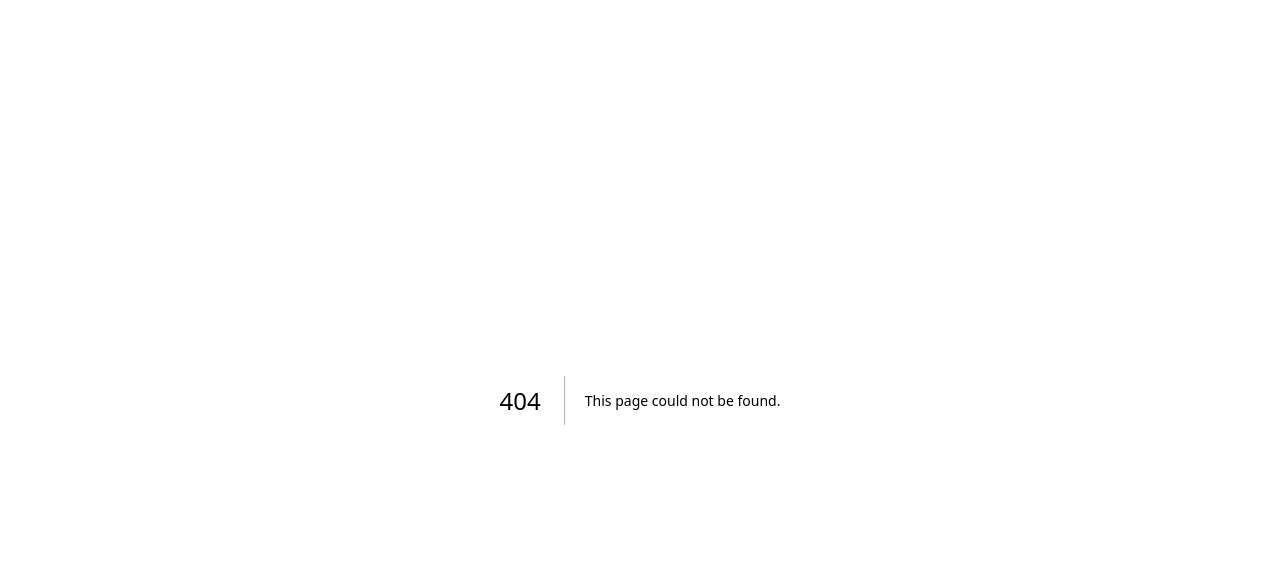
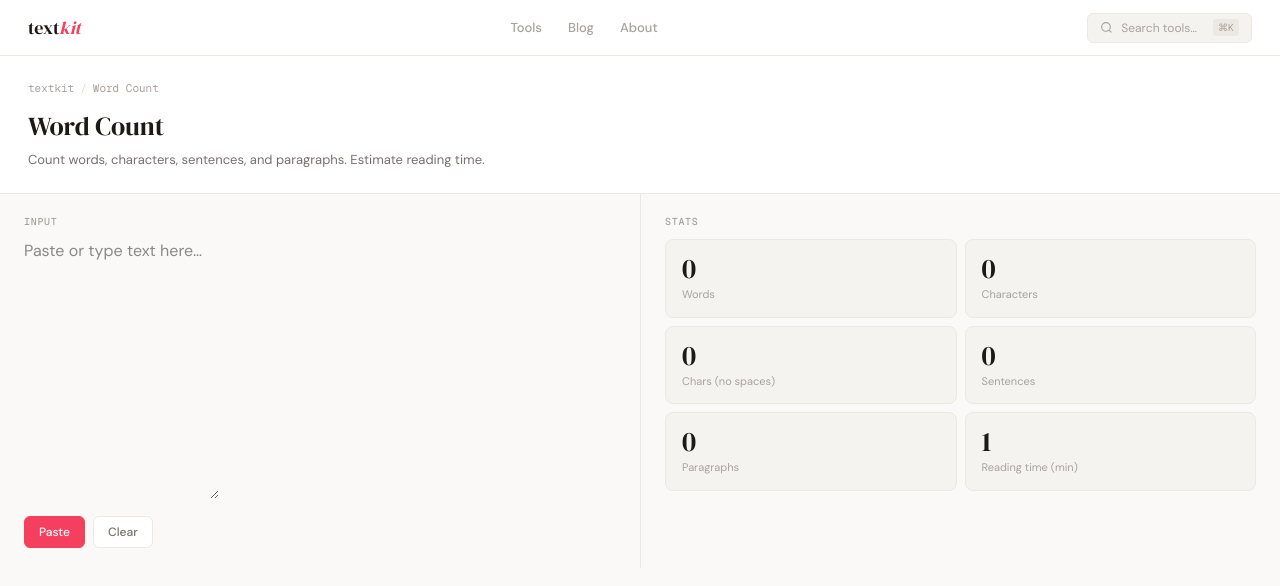
Before and after one commit to yarosheptab/textkit, a Next.js app: page /wordcount in a window 1280 px wide. Before the commit this address had no page. Shown: the top 586 px of the page. Built offline with nearby package versions, Linux system fonts and the light colour scheme.

Commit message:
feat: Word Count tool

```diff
--- /dev/null
+++ b/app/wordcount/page.tsx
@@ -0,0 +1,83 @@
+"use client"
+
+import { useState } from "react"
+import { ToolLayout, SplitPane, PaneLabel, PaneButton, Textarea } from "@/components/tool-layout"
+
+function analyze(text: string) {
+  const trimmed = text.trim()
+  const words = trimmed === "" ? 0 : trimmed.split(/\s+/).length
+  const chars = text.length
+  const charsNoSpaces = text.replace(/\s/g, "").length
+  const sentences = trimmed === "" ? 0 : (trimmed.match(/[^.!?]*[.!?]+/g) || [trimmed]).length
+  const paragraphs = trimmed === "" ? 0 : (trimmed.split(/\n\s*\n/).filter(Boolean).length || 1)
+  const readingTime = Math.max(1, Math.ceil(words / 200))
+  return { words, chars, charsNoSpaces, sentences, paragraphs, readingTime }
+}
+
+const STAT_LABELS: { key: keyof ReturnType<typeof analyze>; label: string }[] = [
+  { key: "words", label: "Words" },
+  { key: "chars", label: "Characters" },
+  { key: "charsNoSpaces", label: "Chars (no spaces)" },
+  { key: "sentences", label: "Sentences" },
+  { key: "paragraphs", label: "Paragraphs" },
+  { key: "readingTime", label: "Reading time (min)" },
+]
+
+export default function WordCountPage() {
+  const [input, setInput] = useState("")
+  const stats = analyze(input)
+
+  return (
+    <ToolLayout
+      slug="wordcount"
+      name="Word Count"
+      description="Count words, characters, sentences, and paragraphs. Estimate reading time."
+    >
+      <SplitPane
+        left={
+          <>
+            <PaneLabel>Input</PaneLabel>
+            <Textarea
+              value={input}
+              onChange={(e) => setInput(e.target.value)}
+              placeholder="Paste or type text here…"
+              style={{ minHeight: "260px" }}
+            />
+            <div style={{ display: "flex", gap: "8px", marginTop: "10px" }}>
+              <PaneButton
+                variant="primary"
+                onClick={async () => {
+                  const t = await navigator.clipboard.readText()
+                  setInput(t)
+                }}
+              >Paste</PaneButton>
+              <PaneButton onClick={() => setInput("")}>Clear</PaneButton>
+            </div>
+          </>
+        }
+        right={
+          <>
+            <PaneLabel>Stats</PaneLabel>
+            <div style={{ display: "grid", gridTemplateColumns: "1fr 1fr", gap: "8px" }}>
+              {STAT_LABELS.map(({ key, label }) => (
+                <div key={key} style={{
+                  background: "var(--muted)", border: "1px solid var(--border)",
+                  borderRadius: "var(--radius)", padding: "14px 16px",
+                }}>
+                  <div style={{
+                    fontFamily: "var(--font-serif), Georgia, serif",
+                    fontSize: "28px", color: "var(--fg)", lineHeight: 1, marginBottom: "4px",
+                  }}>{stats[key].toLocaleString()}</div>
+                  <div style={{
+                    fontFamily: "var(--font-sans), system-ui, sans-serif",
+                    fontSize: "11px", color: "var(--subtle)",
+                  }}>{label}</div>
+                </div>
+              ))}
+            </div>
+          </>
+        }
+      />
+    </ToolLayout>
+  )
+}
```
